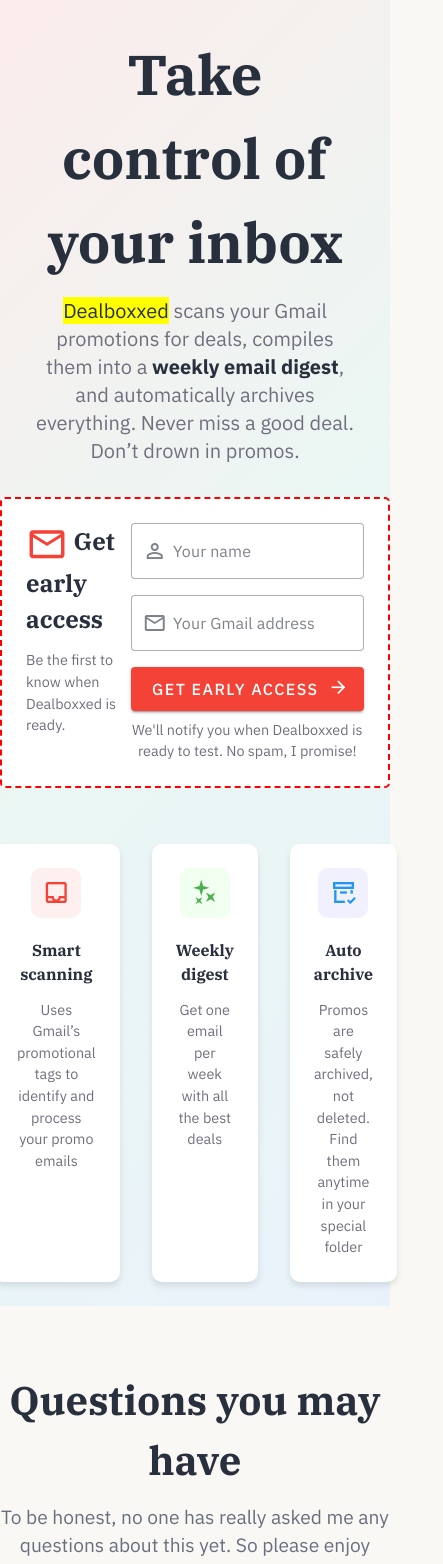
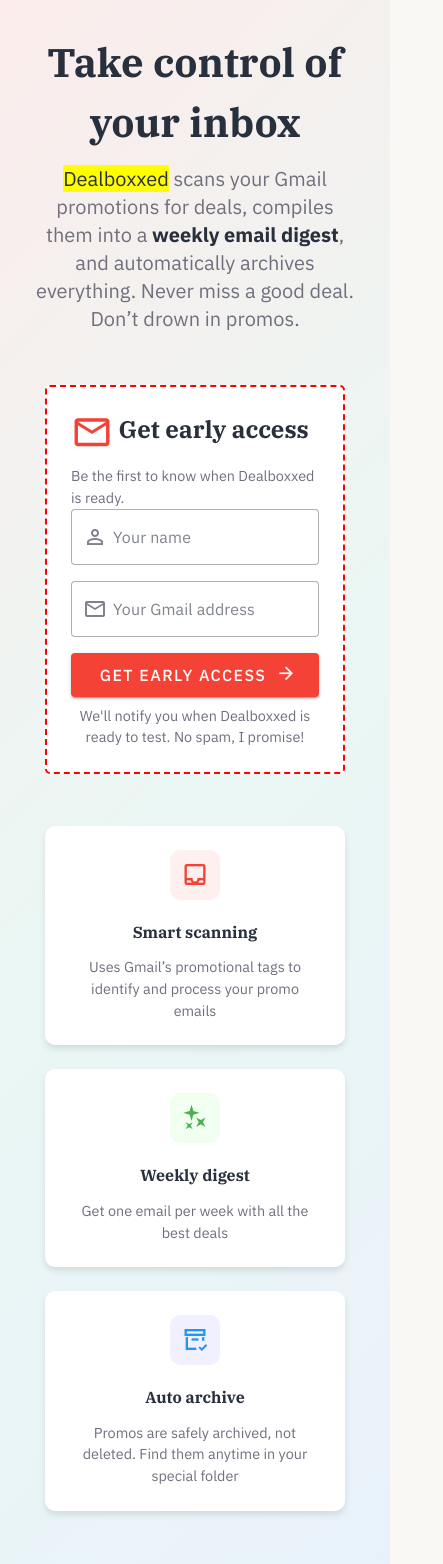
Before and after one commit to kmooney/dealboxxed-landing-page, a Vue app: page / in a window 390 px wide. Shown: the top 1564 px of the page, 443 px wide, since content can reach past the window. Built offline with nearby package versions, Linux system fonts and the light colour scheme.

Commit message:
mobile dev setup + mobile responsive tweaks

```diff
--- a/package.json
+++ b/package.json
@@ -4,7 +4,7 @@
   "version": "0.0.0",
   "type": "module",
   "scripts": {
-    "dev": "vite",
+    "dev": "vite --host 0.0.0.0",
     "build": "vue-tsc -b && vite build",
     "preview": "vite preview"
   },
--- a/src/App.vue
+++ b/src/App.vue
@@ -15,7 +15,7 @@
 
 <template>
 <v-app>
-	<v-main>
+	<v-main class="main-app">
     <v-snackbar
       v-model="showBanner"
       timeout="1500"
@@ -51,4 +51,5 @@
   color: #3d3d3d;
   font-weight: 500;
 }
+
 </style>
--- a/src/components/EarlyAccess.vue
+++ b/src/components/EarlyAccess.vue
@@ -43,6 +43,8 @@
 </template>
 
 <style scoped>
+
+
   div.card {
     display: flex;
     border: 2px dashed red;
@@ -53,6 +55,11 @@
     background: white;
     margin-bottom: 1.5rem;
     padding: 1.5em;
+    margin:20px;
+    @media (max-width:599px) {
+      max-width: 300px;
+      flex-direction:column;
+    }
   }
 
   .white-text-btn :deep() {
--- a/src/components/FAQ.vue
+++ b/src/components/FAQ.vue
@@ -130,6 +130,21 @@
   .custom-ea {
     margin-bottom: 4rem;
   }
+
+  @media (max-width:599px) {
+    div {
+      max-width: 350px;
+    }
+    .a.flex {
+      img {
+        margin: 0 auto 0 auto;
+        margin-top: 1rem;
+        width: 100%;
+      }
+      flex-direction: column;
+      gap: 0;
+    }
+  }
 }
 
 </style>
--- a/src/components/FeatureGrid.vue
+++ b/src/components/FeatureGrid.vue
@@ -34,6 +34,13 @@
   grid-template-columns: 1fr 1fr 1fr;
   grid-column-gap: 2rem;
   margin-top: 2rem;
+
+  @media (max-width:599px) {
+      max-width: 300px;
+      flex-direction:column;
+      grid-template-columns: 1fr;
+    }
+
 }
 
 div.card {
--- a/src/components/Hero.vue
+++ b/src/components/Hero.vue
@@ -31,6 +31,7 @@
 </script>
 
 <style scoped>
+
 .hero {
   background: linear-gradient(135deg, hsl(4 70% 55% / .1), hsl(165 55% 45% / .1), hsl(210 70% 50% / .1));
 }
@@ -41,6 +42,7 @@
   flex-direction: column;
   justify-content: center;
   width: 100%;
+  padding-bottom: 3rem;
 }
 
 .hero-content {
@@ -63,5 +65,10 @@
   margin-bottom: 2rem;
   width: 100%;
   text-align:center;
+  @media (max-width:599px) {
+    font-size:2.5em;
+  }
 }
+
+
 </style>
```
